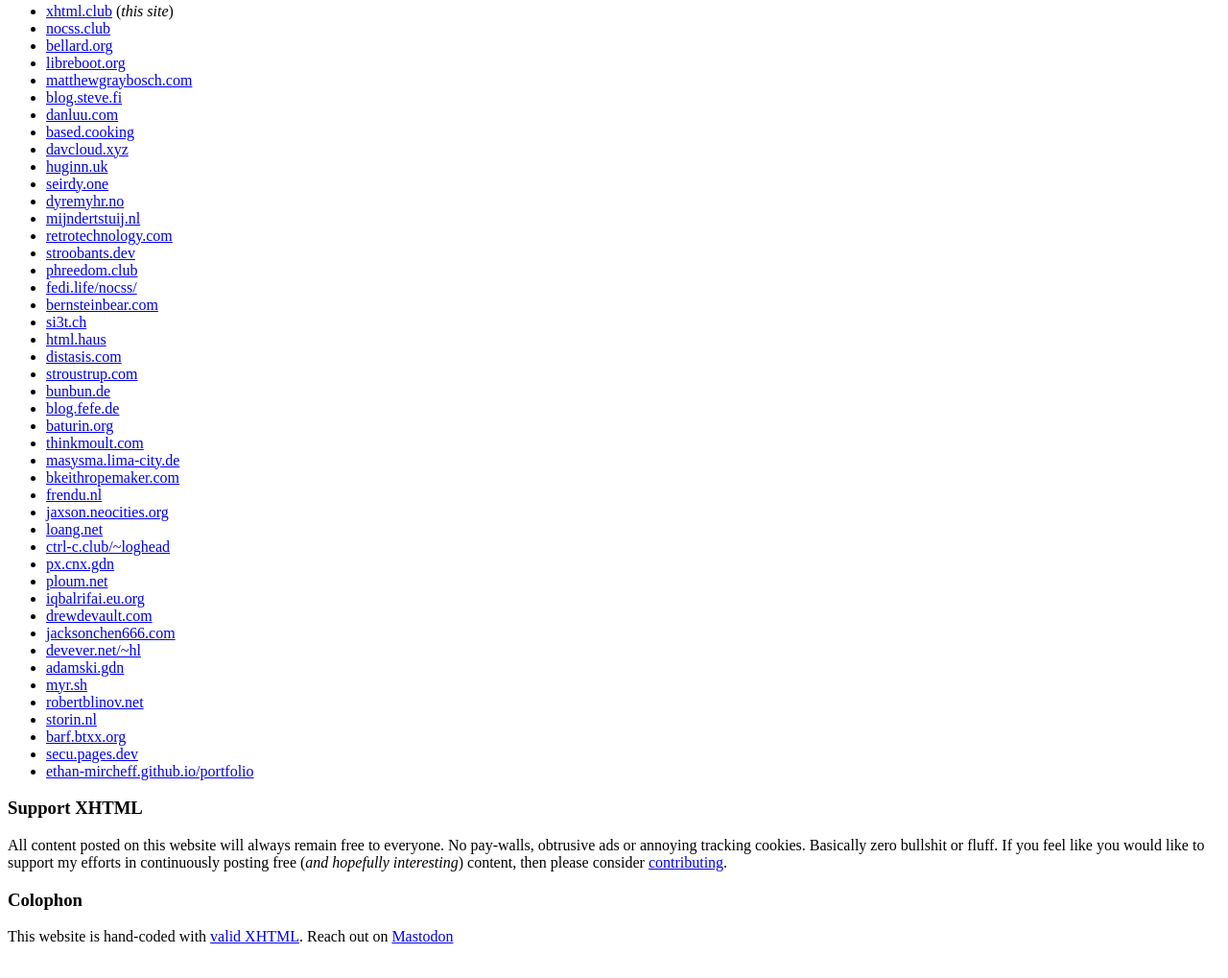
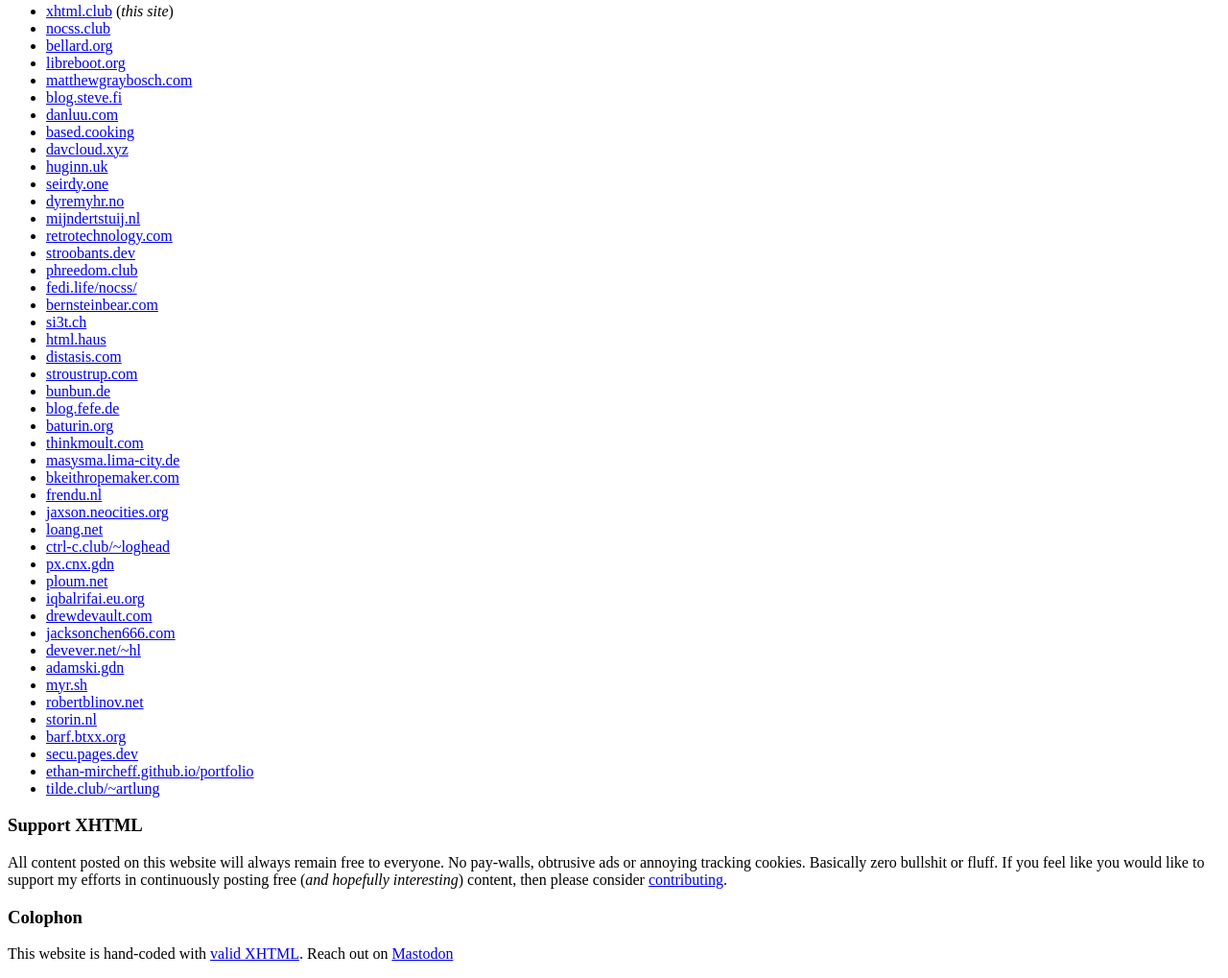
Before and after one commit to bradleytaunt/xhtml-club, a plain HTML site: page members.html in a window 1280 px wide. Shown: the part 365-1384 px from the top of the page at 96% size. Drawn offline with Linux system fonts and the light colour scheme.

Commit message:
Adding tilde.club/~artlung

```diff
--- a/members.html
+++ b/members.html
@@ -70,6 +70,7 @@
        <li><a href="https://barf.btxx.org">barf.btxx.org</a></li>
        <li><a href="https://secu.pages.dev">secu.pages.dev</a></li>
        <li><a href="https://ethan-mircheff.github.io/portfolio/">ethan-mircheff.github.io/portfolio</a></li>
+       <li><a href="https://tilde.club/~artlung/">tilde.club/~artlung</a></li>
     </ul>
     <div id="footer">
         <h3>Support XHTML</h3>
```
